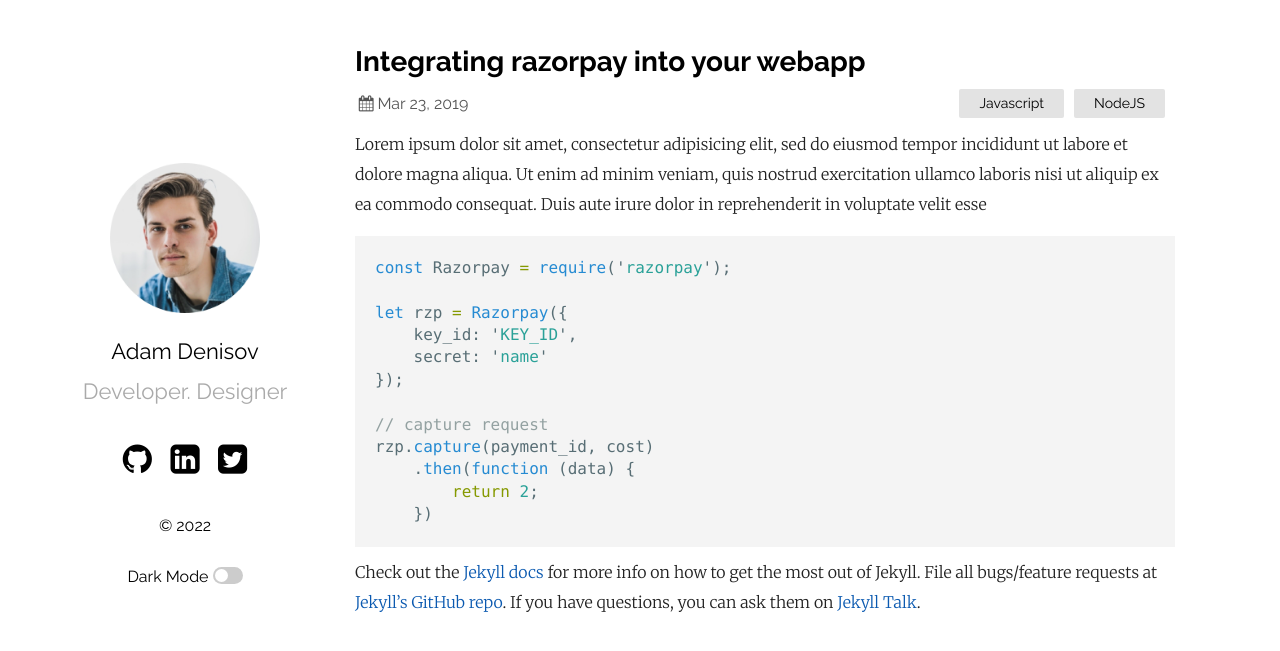
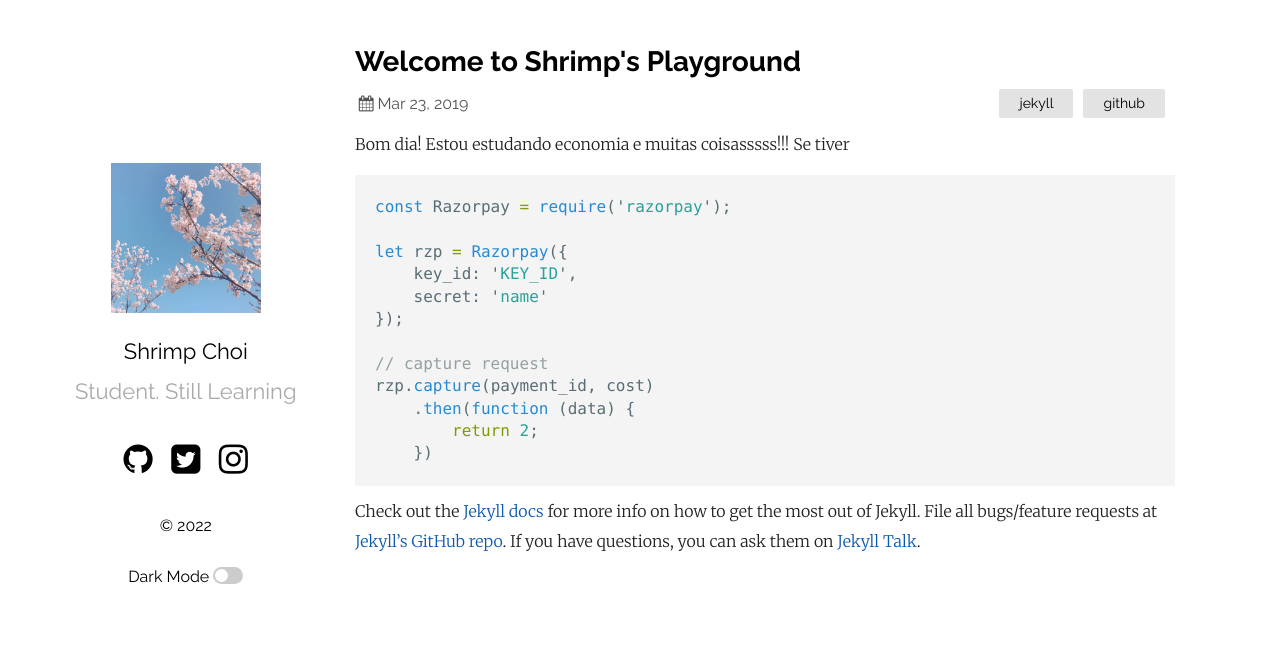
Before and after one commit to samarsault/plainwhite-jekyll, a Jekyll site: the page built from _posts/2019-03-23-welcome-to-jekyll.markdown, in a window 1280 px wide. Shown: the top 651 px of the page. Built offline with Jekyll 4.4.1, drawn with Linux system fonts in a browser that asks for light colours.

Commit message:
first commit

````diff
--- a/_config.yml
+++ b/_config.yml
@@ -1,6 +1,6 @@
-title: Your awesome title
-author: GitHub User
-email: your-email@domain.com
+title: My name is Shrimp
+author: Shirmp Choi
+email: 0327csw@gmail.com
 description: > # this means to ignore newlines until "show_exerpts:"
   Write an awesome description for your new site here. You can edit this
   line in _config.yml. It will appear in your document head meta (for
@@ -12,8 +12,8 @@
 sass:
   sass_dir: _sass
 plainwhite:
-  name: Adam Denisov
-  tagline: Developer. Designer
+  name: Shrimp Choi
+  tagline: Student. Still Learning
   date_format: "%b %-d, %Y"
   sitemap: true # set to true to generate sitemap.xml content
   search: true # set to true to enable searchbar
@@ -27,11 +27,11 @@
   # generate social links in footer
   social_links:
     twitter: samarsault
-    github:  samarsault
-    linkedIn: in/samarsault
+    github:  shrimfood
+    # linkedIn: in/samarsault
     #dribbble: jekyll
     #flickr:   jekyll
-    #instagram: jekyll
+    instagram: dianab_tjdn
     #pinterest: jekyll
     #youtube: jekyll
     #facebook: jekyll
--- a/_posts/2019-03-23-welcome-to-jekyll.markdown
+++ b/_posts/2019-03-23-welcome-to-jekyll.markdown
@@ -1,10 +1,11 @@
 ---
 layout: post
-title:  "Integrating razorpay into your webapp"
+title:  "Welcome to Shrimp's Playground"
 date:   2019-03-23 21:03:36 +0530
-categories: Javascript NodeJS
+categories: jekyll github
 ---
-Lorem ipsum dolor sit amet, consectetur adipisicing elit, sed do eiusmod tempor incididunt ut labore et dolore magna aliqua. Ut enim ad minim veniam, quis nostrud exercitation ullamco laboris nisi ut aliquip ex ea commodo consequat. Duis aute irure dolor in reprehenderit in voluptate velit esse
+Bom dia! Estou estudando economia e muitas coisasssss!!!
+Se tiver
 
 ```javascript
 const Razorpay = require('razorpay');
````
Also changed, not shown: assets/portfolio.png.
